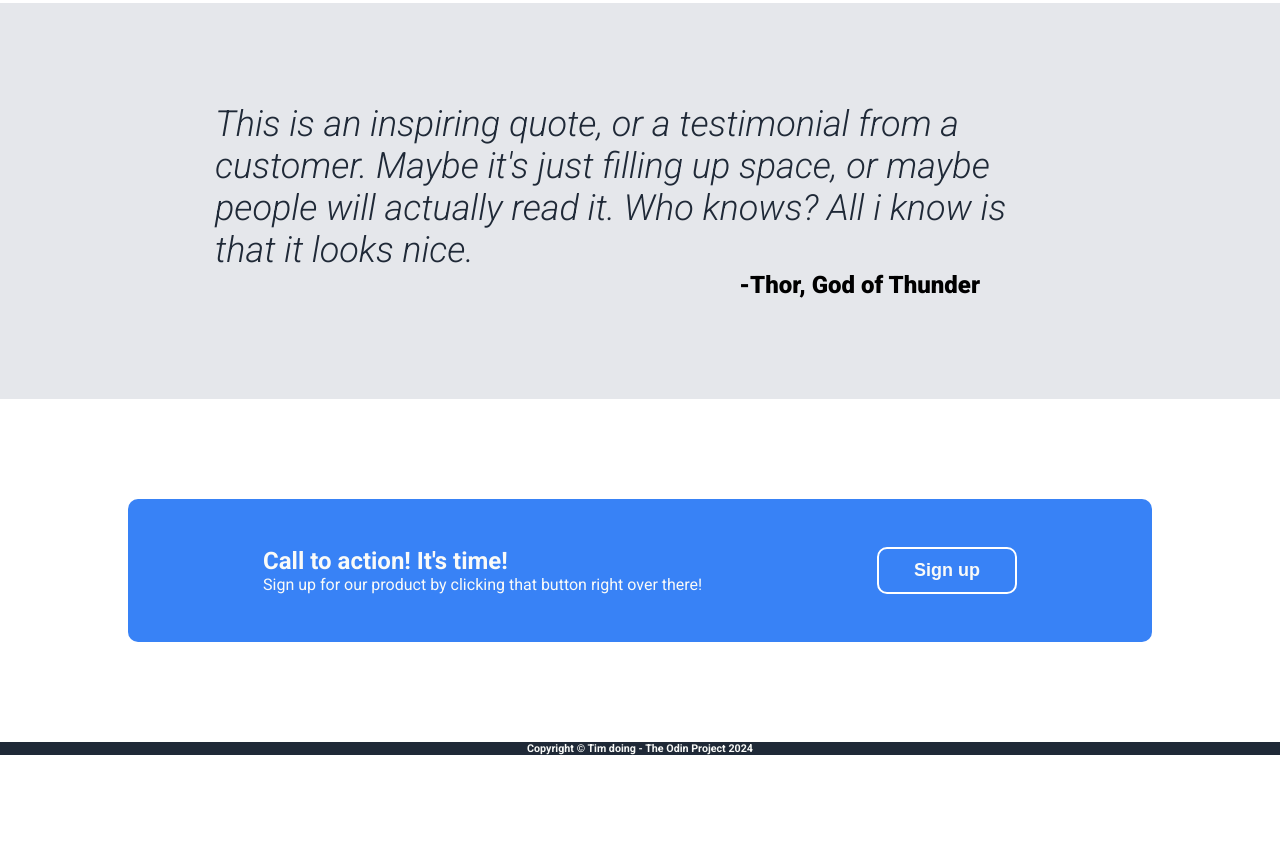
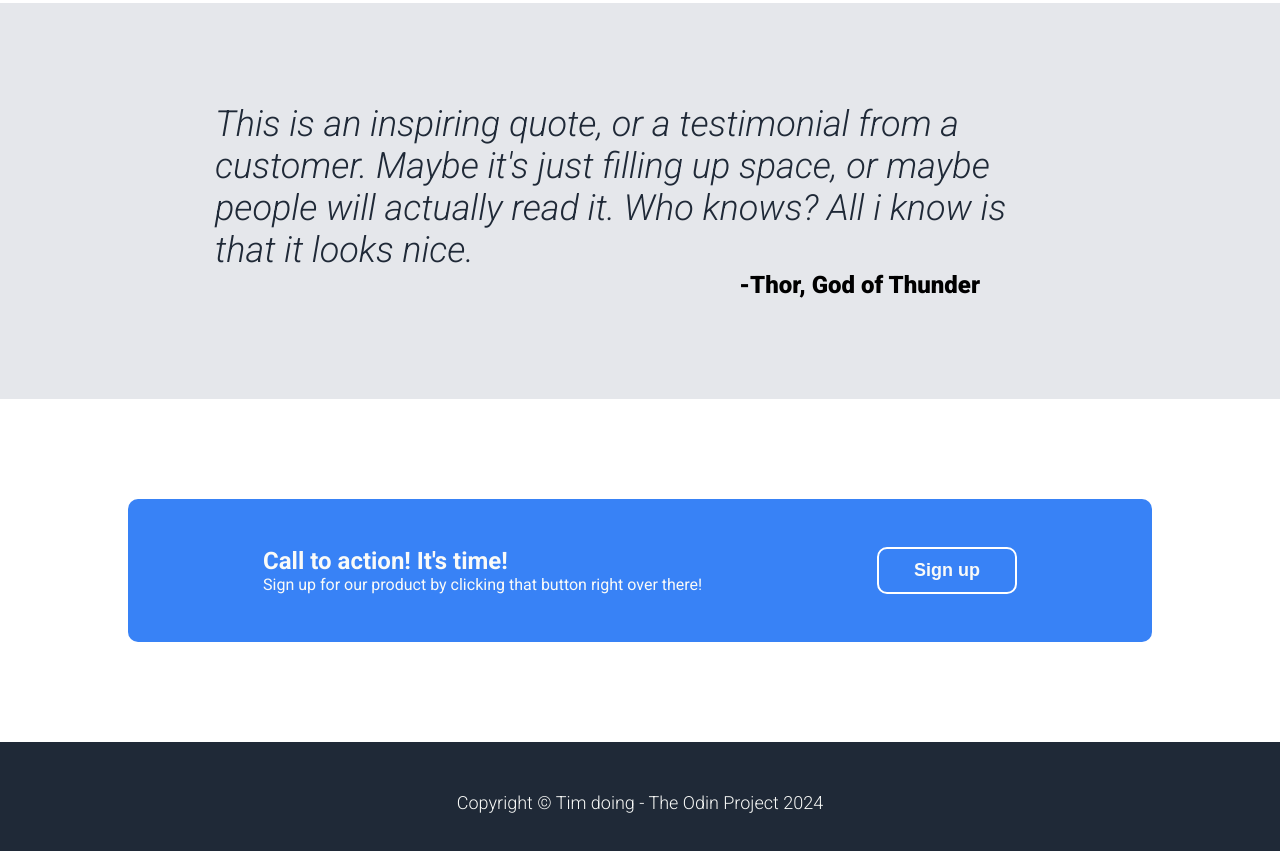
Before and after one commit to Timmehh90/odin-landing-page, a plain HTML site: page index.html in a window 1280 px wide. Shown: the part 1058-1909 px from the top of the page. Before the commit the page ends 1813 px from the top, so only its background shows below. Drawn offline with Linux system fonts and the light colour scheme.

Commit message:
Style: add styling to the footer in index.html
Added padding top/bottom for .footer
Added font size and weight for .footer-text

```diff
--- a/css/main.css
+++ b/css/main.css
@@ -173,6 +173,17 @@ p.img-placeholder {
   padding: 3rem;
 }
 
+/* Footer */
+
+.footer {
+  padding: 50px 0;
+}
+
+.footer-text {
+  font-size: 18px;
+  font-weight: var(--font-weight-thin);
+}
+
 /* Utility classes */
 
 .container-sm {
```
